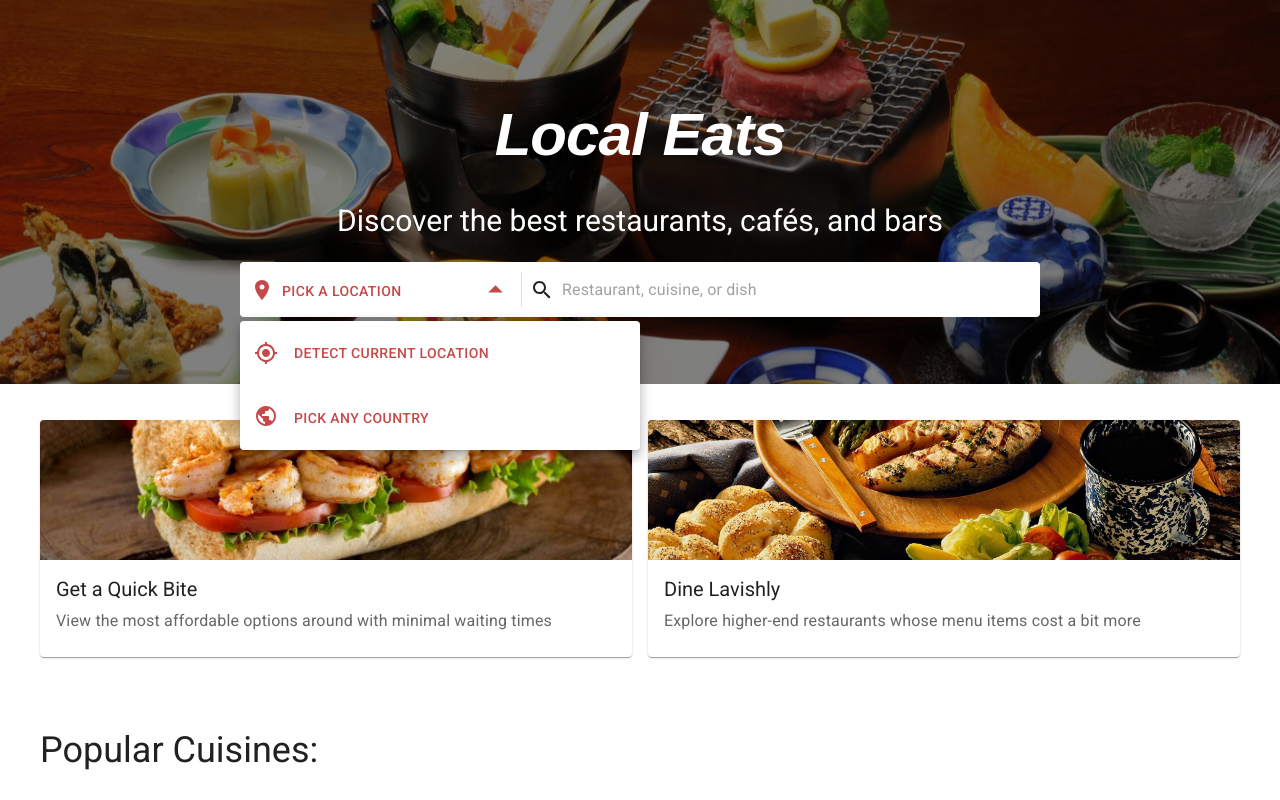
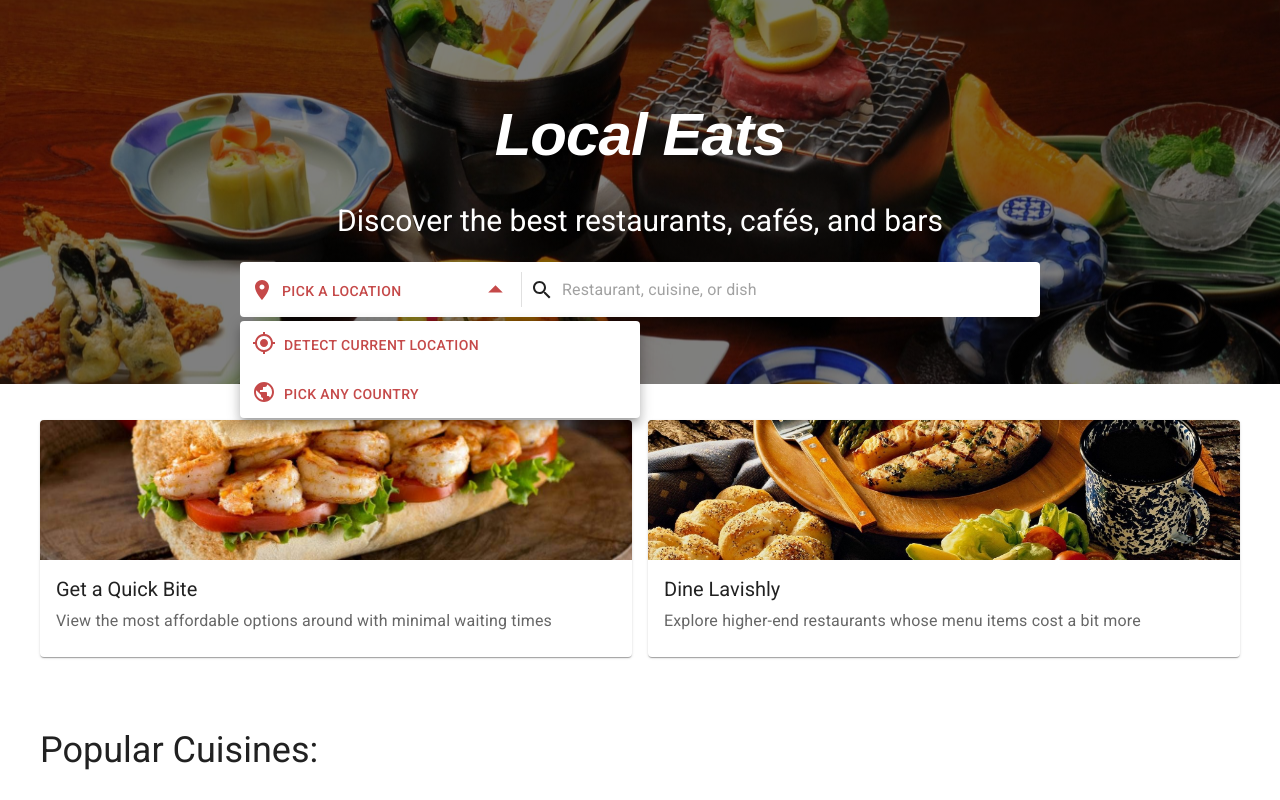
Before and after one commit to JasonXB/local-eats, a Next.js app: page / in a window 1280 px wide. Both pictures are taken after a click on the button "PICK A LOCATION". Shown: the top 800 px of the page. Built offline with nearby package versions, Linux system fonts and the light colour scheme.

Commit message:
Geolocation + named area feature now operational, and have their changes communicated on the UI

```diff
--- a/src/custom-components/Searchbar/SearchbarDesktop.js
+++ b/src/custom-components/Searchbar/SearchbarDesktop.js
@@ -1,4 +1,4 @@
-import React, { useState, useRef } from "react";
+import React, { useState, useEffect } from "react";
 import { useLocationContext } from "../../state-management/locationContext";
 //  prettier-ignore
 import { Typography, Button, Box, Divider, TextField, InputBase, Menu, MenuItem } from "@mui/material";
@@ -7,24 +7,37 @@ import SearchIcon from "@mui/icons-material/Search";
 import LocationOnIcon from "@mui/icons-material/LocationOn";
 import ArrowDropDownIcon from "@mui/icons-material/ArrowDropDown";
 import GpsFixedIcon from "@mui/icons-material/GpsFixed";
-import IconButton from "@mui/material/IconButton";
 import ArrowDropUpIcon from "@mui/icons-material/ArrowDropUp";
 import PublicIcon from "@mui/icons-material/Public";
-import DeleteIcon from "@mui/icons-material/Delete";
 
 export default function SearchbarDesktop() {
+  const openMenu = function (event) {
+    setAnchorEl(event.currentTarget.closest("div.anchor_point"));
+    setArrowIcon(<ArrowDropUpIcon fontSize="large" />);
+  }; // Use Search as an achor element for any menus that spawn underneath
+  const closeMenu = function () {
+    setArrowIcon(<ArrowDropDownIcon fontSize="large" />);
+    setAnchorEl(null);
+    return;
+  };
+
   // Import location data found at startup, and a detect location function fr/ Context API
   const { detectLocation, locationObj } = useLocationContext();
-  //! Decide on what message to show on the searchbar based on saved location data on LocalStorage
+  // Decide on what message to show on the searchbar based on saved location data on LocalStorage
+  const [desktopMSG, setDesktopMSG] = useState("Pick a location");
+  useEffect(() => {
+    if (!locationObj) setDesktopMSG("Pick a location");
+    else setDesktopMSG(locationObj.locationString);
+  }, [locationObj]); // change it whenever locationObj is altered
 
-  const [desktopMSG, setDesktopMSG]= useState("Pick a location")
+
   const getNewLocation = async function (event) {
-    // Use Search as an achor element for any menus that spawn underneath (alert: may have removed it permanently)
-    setAnchorEl(event.currentTarget.closest("div.anchor_point"));
-    setArrowIcon(<ArrowDropUpIcon fontSize="large" />);
-
-    // const coordinates = await detectLocation();
-    // console.log(coordinates);
+    closeMenu();
+    await detectLocation();
+  };
+  const pickAnyCountry = async function (event) {
+    closeMenu();
+    //! code actions for a nation selector
   };
 
   // BELOW JS AFFECTS STYLING ONLY ▼
@@ -32,15 +45,9 @@ export default function SearchbarDesktop() {
   const [anchorEl, setAnchorEl] = useState(null);
   const open = Boolean(anchorEl);
 
-  const handleClose = () => {
-    setArrowIcon(<ArrowDropDownIcon fontSize="large" />);
-    setAnchorEl(null);
-    return;
-  };
-
   return (
     <Search className="anchor_point">
-      <Button sx={styles.menuButton} color="secondary" onClick={getNewLocation}>
+      <Button sx={styles.menuButton} color="secondary" onClick={openMenu}>
         <LocationOnIcon />
         <Typography variant="p" sx={styles.location} align="left">
           {desktopMSG}
@@ -52,28 +59,18 @@ export default function SearchbarDesktop() {
         id="basic-menu"
         anchorEl={anchorEl}
         open={open}
-        onClose={handleClose}
+        onClose={closeMenu}
         sx={styles.menu}
       >
-        <MenuItem sx={{ display: "flex", p: 1.75 }}>
-          <GpsFixedIcon color="secondary" />
-          <Button
-            color="secondary"
-            onClick={getNewLocation}
-            align="left"
-            sx={{ ml: 1 }}
-          >
+        <MenuItem sx={{ display: "flex", px: 1.5 }}>
+          <GpsFixedIcon color="secondary" sx={{ mt: "-4px" }} />
+          <Button color="secondary" onClick={getNewLocation} align="left">
             Detect current location
           </Button>
         </MenuItem>
-        <MenuItem sx={{ display: "flex", p: 1.75 }}>
+        <MenuItem sx={{ display: "flex", px: 1.5 }}>
           <PublicIcon color="secondary" sx={{ mt: "-4px" }} />
-          <Button
-            color="secondary"
-            onClick={getNewLocation}
-            align="left"
-            sx={{ ml: 1 }}
-          >
+          <Button color="secondary" align="left" onClick={pickAnyCountry}>
             Pick any country
           </Button>
         </MenuItem>
```
Also changed, not shown: src/custom-components/Searchbar/SearchbarMobile.js (+1 -7 lines).
